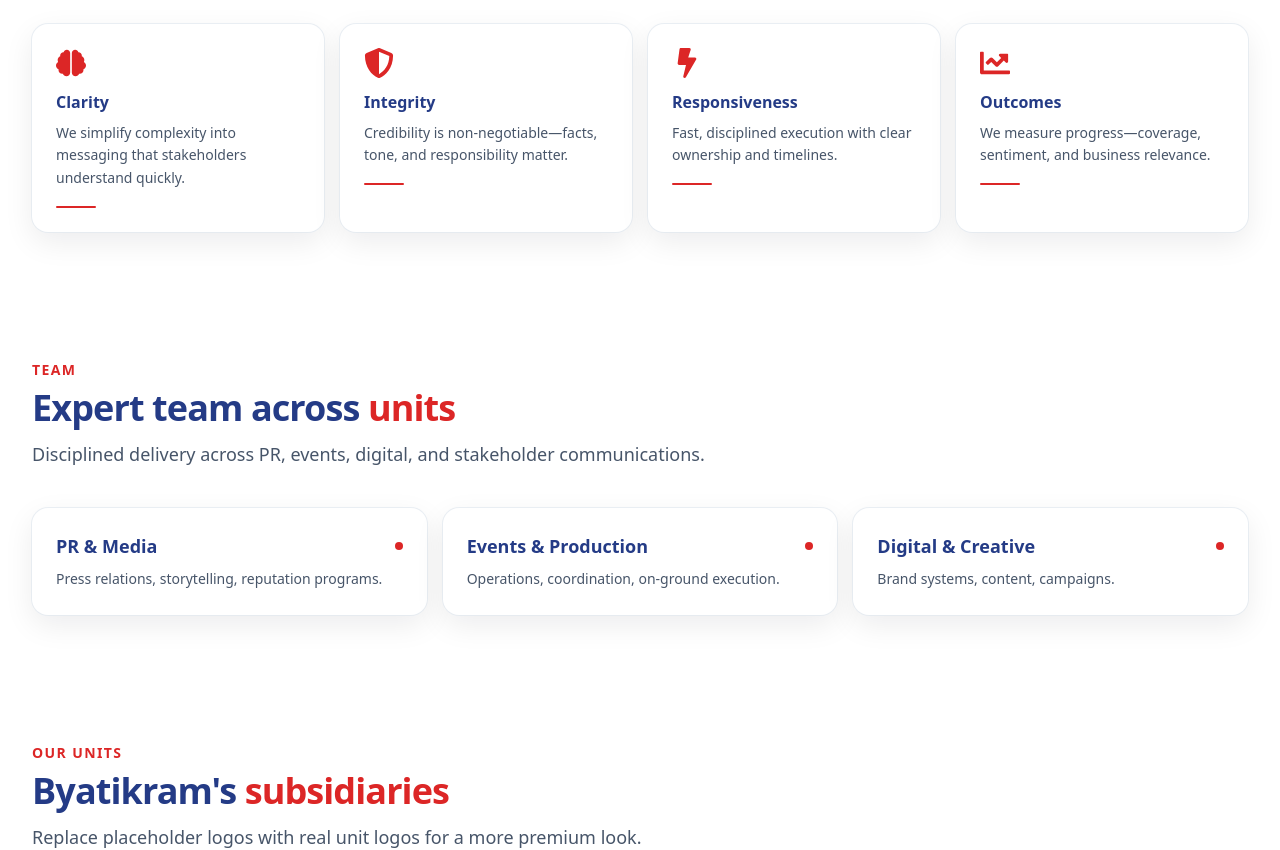
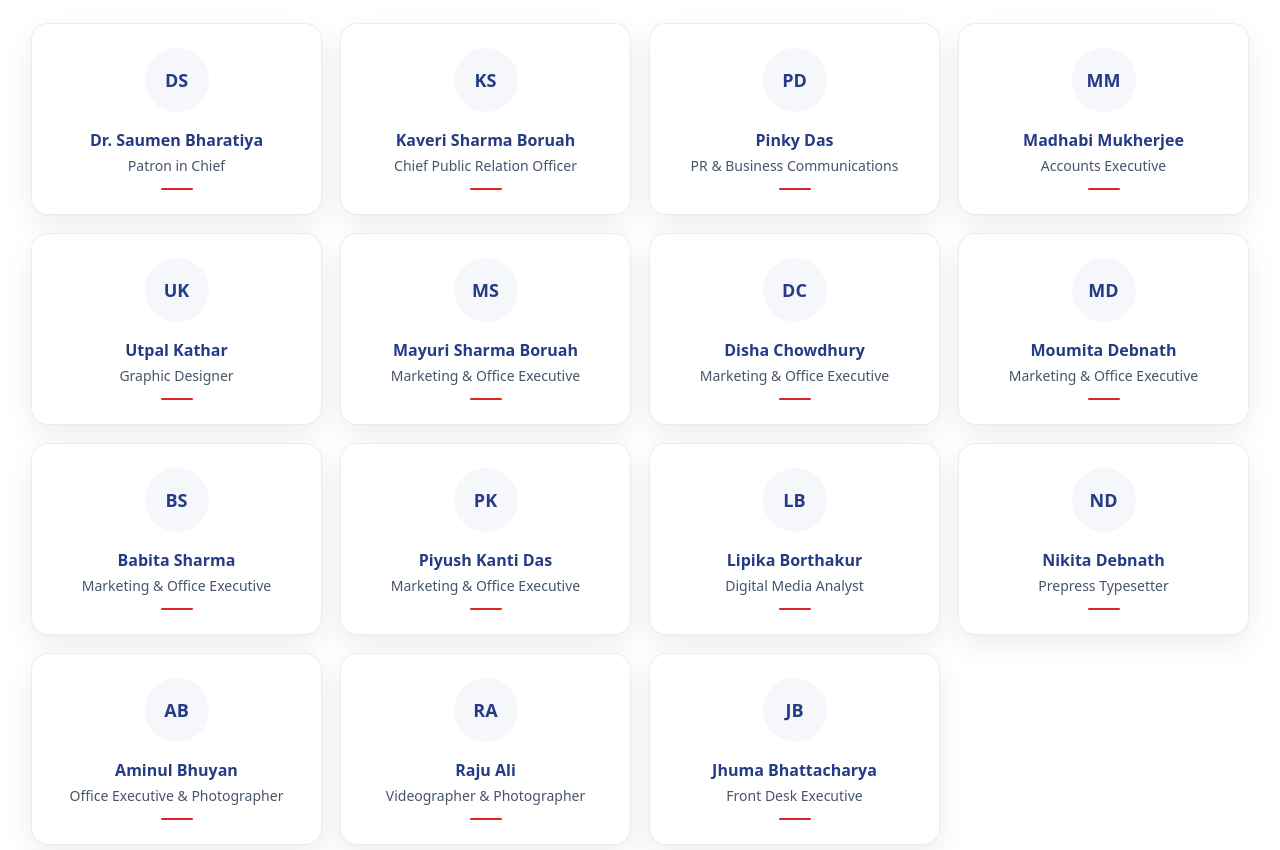
Before and after one commit to karismita27/byatikram_group_portfolio, a React (Vite) app: page /about in a window 1280 px wide. Shown: the part 2200-3050 px from the top of the page. Built offline with nearby package versions, Linux system fonts and the light colour scheme.

Commit message:
team added

```diff
--- /dev/null
+++ b/src/data/team.js
@@ -0,0 +1,19 @@
+
+
+export const team = [
+  { name: "Dr. Saumen Bharatiya", role: "Patron in Chief" },
+  { name: "Kaveri Sharma Boruah", role: "Chief Public Relation Officer" },
+  { name: "Pinky Das", role: "PR & Business Communications" },
+  { name: "Madhabi Mukherjee", role: "Accounts Executive" },
+  { name: "Utpal Kathar", role: "Graphic Designer" },
+  { name: "Mayuri Sharma Boruah", role: "Marketing & Office Executive" },
+  { name: "Disha Chowdhury", role: "Marketing & Office Executive" },
+  { name: "Moumita Debnath", role: "Marketing & Office Executive" },
+  { name: "Babita Sharma", role: "Marketing & Office Executive" },
+  { name: "Piyush Kanti Das", role: "Marketing & Office Executive" },
+  { name: "Lipika Borthakur", role: "Digital Media Analyst" },
+  { name: "Nikita Debnath", role: "Prepress Typesetter" },
+  { name: "Aminul Bhuyan", role: "Office Executive & Photographer" },
+  { name: "Raju Ali", role: "Videographer & Photographer" },
+  { name: "Jhuma Bhattacharya", role: "Front Desk Executive" },
+];
--- a/src/pages/About.jsx
+++ b/src/pages/About.jsx
@@ -3,6 +3,7 @@
 import { units } from "../data/units.js";
 import aboutImg from "../assets/images/about.png";
 import { FaBrain, FaShieldAlt, FaBolt, FaChartLine, }from "react-icons/fa";
+import { team } from "../data/team.js";
 
 const values = [
   { icon: FaBrain, title: "Clarity", desc: "We simplify complexity into messaging that stakeholders understand quickly." },
@@ -274,6 +275,40 @@
 </SectionShell>
 
 
+{/* TEAM MEMBERS */}
+<SectionShell
+  kicker="People"
+  title={
+    <span>
+      Meet the <span className="text-brand-red">team</span>
+    </span>
+  }
+  subtitle="The people behind execution, coordination, media relations, and creative delivery."
+>
+  <div className="grid gap-5 sm:grid-cols-2 md:grid-cols-3 lg:grid-cols-4">
+    {team.map((member) => (
+      <div key={member.name} className="card p-6 text-center card-hover">
+
+        {/* Avatar fallback */}
+        <div className="mx-auto h-16 w-16 rounded-full bg-brand-mist flex items-center justify-center text-lg font-bold text-brand-indigo">
+          {member.name.split(" ").map(n => n[0]).slice(0,2).join("")}
+        </div>
+
+        <h3 className="mt-4 text-base font-semibold text-brand-indigo">
+          {member.name}
+        </h3>
+
+        <p className="mt-1 text-sm text-slate-600">
+          {member.role}
+        </p>
+
+        <div className="mt-3 h-[2px] w-8 bg-brand-red mx-auto rounded-full"/>
+      </div>
+    ))}
+  </div>
+</SectionShell>
+
+
 
       {/* VALUES */}
       <SectionShell
```
